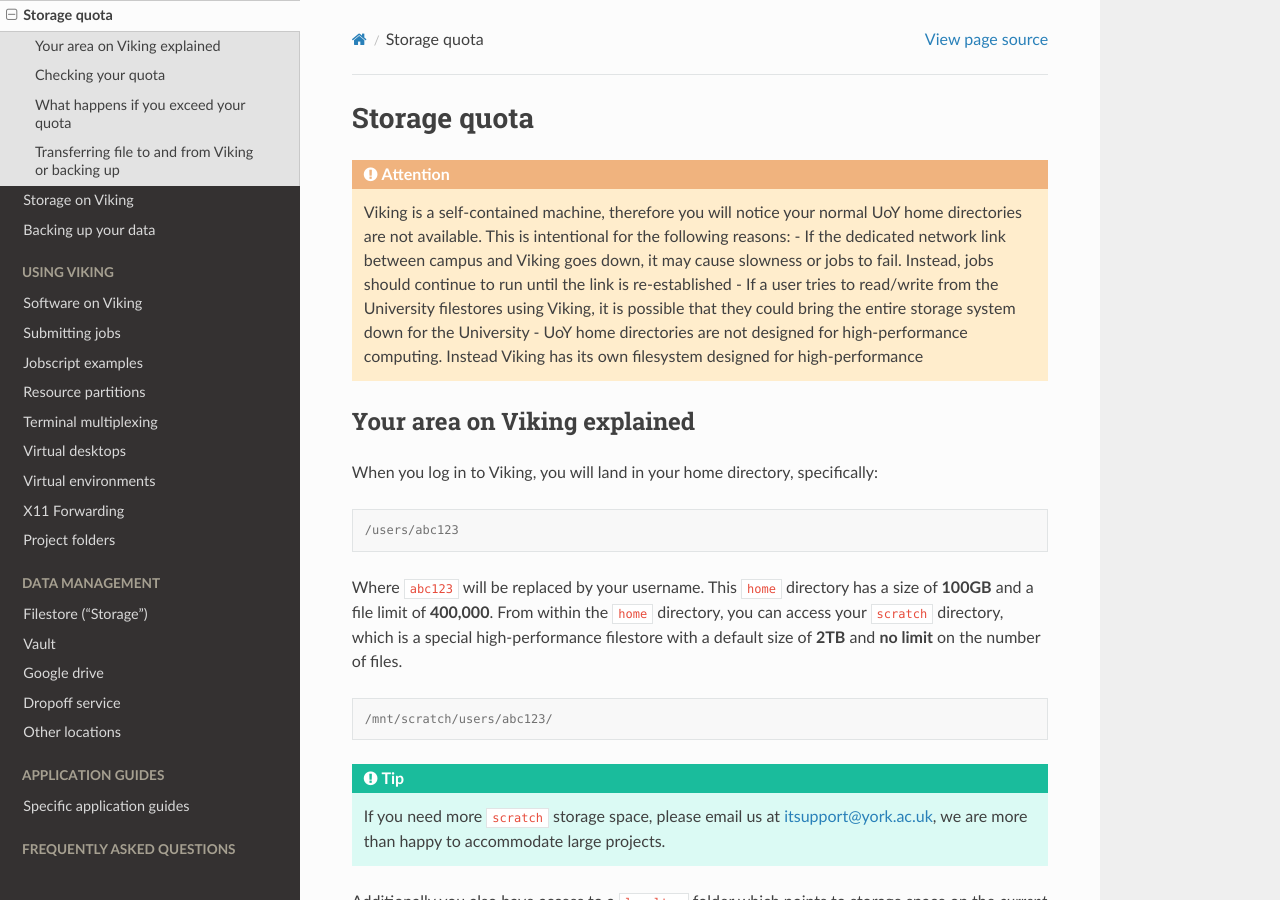
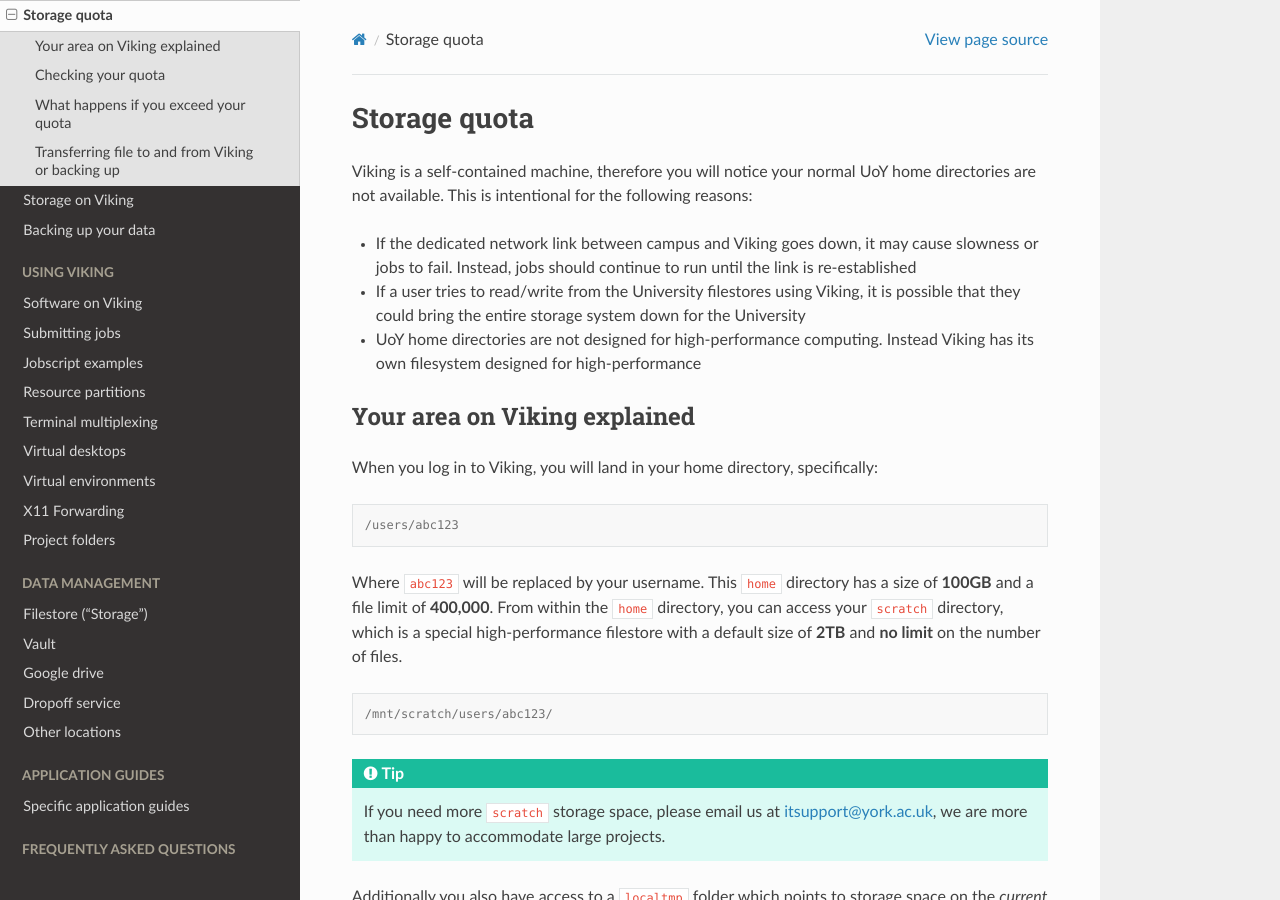
Before and after one commit to university-of-york/research-it-documentation, a Sphinx documentation site: the page built from docs/source/getting_started/storage_quota.rst, in a window 1280 px wide and 900 px high. Built offline with Sphinx 7.4.7 and the Read the Docs theme 2.0.0, drawn with Linux system fonts in a browser that asks for light colours; some of the changed lines change nothing that is shown.

Commit message:
revert changed to storage_quota

```diff
--- a/docs/source/getting_started/storage_quota.rst
+++ b/docs/source/getting_started/storage_quota.rst
@@ -1,12 +1,11 @@
 Storage quota
 =============
 
-.. attention::
+Viking is a self-contained machine, therefore you will notice your normal UoY home directories are not available. This is intentional for the following reasons:
 
-    Viking is a self-contained machine, therefore you will notice your normal UoY home directories are not available. This is intentional for the following reasons:
-    - If the dedicated network link between campus and Viking goes down, it may cause slowness or jobs to fail. Instead, jobs should continue to run until the link is re-established
-    - If a user tries to read/write from the University filestores using Viking, it is possible that they could bring the entire storage system down for the University
-    - UoY home directories are not designed for high-performance computing. Instead Viking has its own filesystem designed for high-performance
+- If the dedicated network link between campus and Viking goes down, it may cause slowness or jobs to fail. Instead, jobs should continue to run until the link is re-established
+- If a user tries to read/write from the University filestores using Viking, it is possible that they could bring the entire storage system down for the University
+- UoY home directories are not designed for high-performance computing. Instead Viking has its own filesystem designed for high-performance
 
 
 Your area on Viking explained
```
